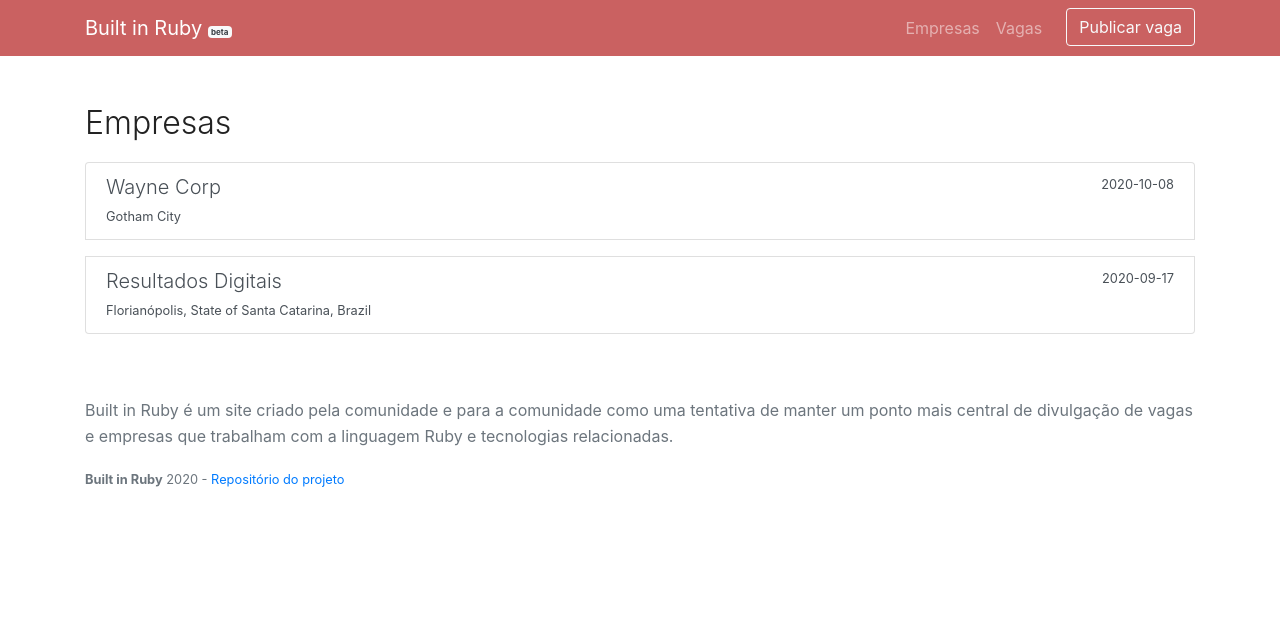
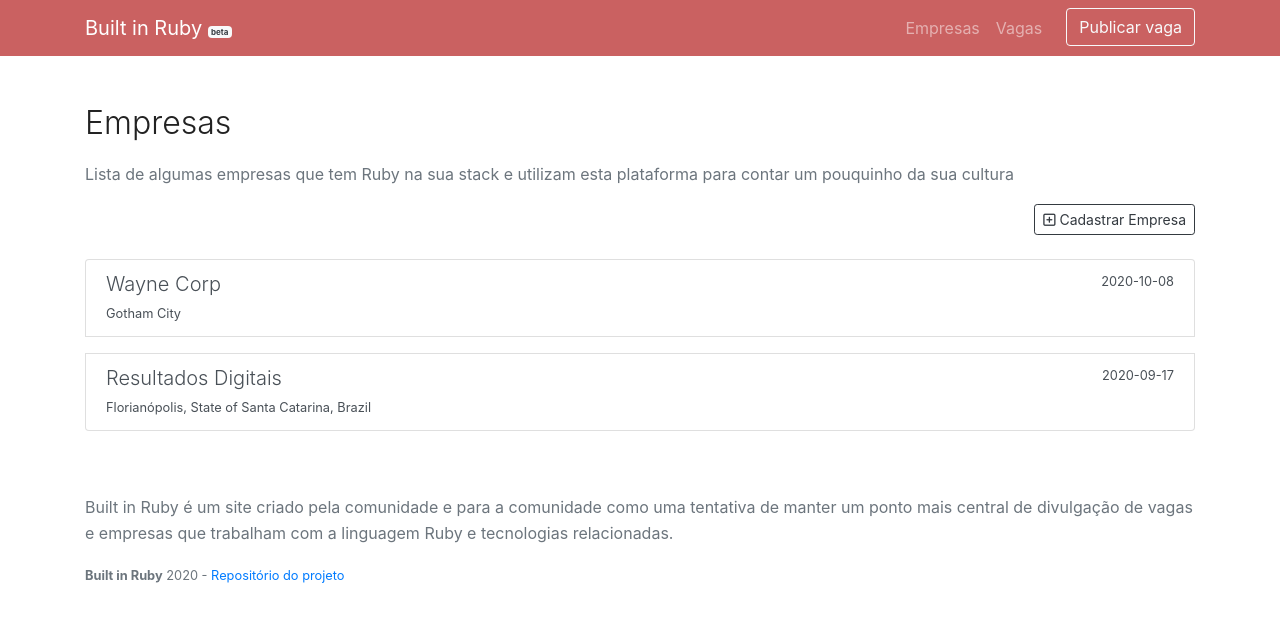
Before and after one commit to builtinruby/builtinruby, a Jekyll site: the page built from companies.html, in a window 1280 px wide. Shown: the top 622 px of the page. Built offline with Jekyll 4.4.1, drawn with Linux system fonts in a browser that asks for light colours; nearby versions of some CDN libraries; comment, search, counter and statistics services are not loaded.

Commit message:
feat(companies): add company publish links

```diff
--- a/companies.html
+++ b/companies.html
@@ -5,6 +5,16 @@ permalink: /companies/
 ---
 
 <h2>Empresas</h2>
+<p class="text-muted">Lista de algumas empresas que tem Ruby na sua stack e utilizam esta plataforma para contar um pouquinho da sua cultura</p>
+
+<div class="row">
+  <div class="col-12 mb-4 text-right">
+    <a class="btn btn-sm btn-outline-dark" href="/companies/publish">
+      <i class="far fa-plus-square"></i>
+      Cadastrar Empresa
+    </a>
+  </div>
+</div>
 
 <div class="list-group">
   {% for page in site.pages reversed %}
--- a/jobs/publish.html
+++ b/jobs/publish.html
@@ -72,7 +72,7 @@ permalink: /jobs/publish
           />
           <small class="form-text text-muted"
             >Sua empresa não está listada? Que tal adicionar ela a lista de empresas
-            <a href="#">clincando aqui</a>!</small
+            <a href="/companies/publish" target="_blank">clincando aqui</a>!</small
           >
         </div>
 
```
